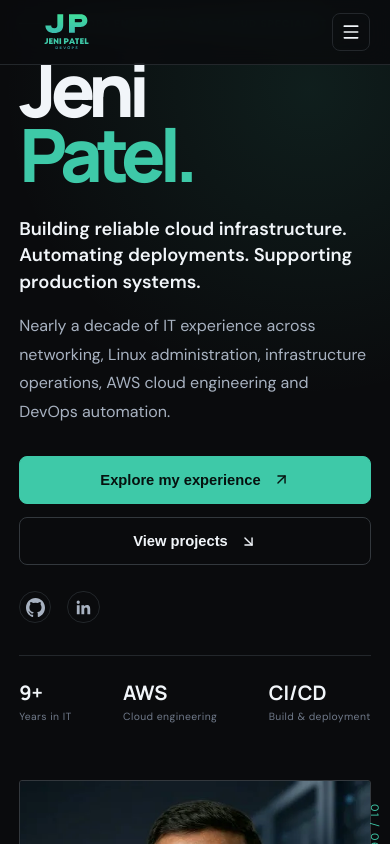
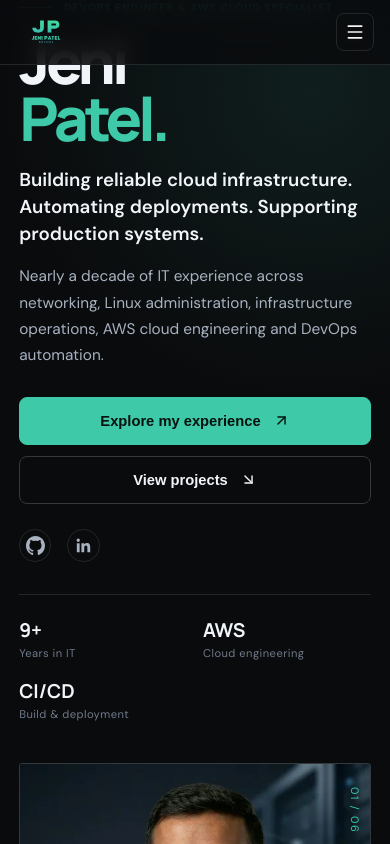
Before and after one commit to jenidevops30/portfolio, a React (Vite) app in the folder frontend/: page / in a window 390 px wide. Shown: the top 844 px of the page. Built offline with nearby package versions, Linux system fonts and the light colour scheme.

Commit message:
Fix responsive navigation and hero layouts across tablet and mobile

```diff
--- a/frontend/src/App.css
+++ b/frontend/src/App.css
@@ -1542,3 +1542,265 @@ h1, h2, h3, .editorial-name { font-family: 'Manrope', 'DM Sans', sans-serif; }
   .editorial-name { font-size: clamp(3.8rem, 17vw, 5rem); }
   .editorial-proof { flex-wrap: wrap; }
 }
+
+
+/* RESPONSIVE QA FIXES — tablet and narrow-mobile layouts */
+/* Keep the fixed header compact and prevent the brand mark from overlapping content. */
+nav {
+  padding-inline: clamp(1rem, 3vw, 2rem);
+}
+
+.logo-container {
+  flex: 0 0 auto;
+  min-width: 0;
+}
+
+.logo-container img {
+  width: auto;
+  height: 48px;
+  max-width: 100%;
+  margin: 0;
+  object-fit: contain;
+}
+
+.nav-inner {
+  min-width: 0;
+  gap: clamp(0.75rem, 2vw, 1.5rem);
+}
+
+.nav-links {
+  gap: clamp(0.8rem, 1.7vw, 1.5rem);
+}
+
+.nav-links a {
+  white-space: nowrap;
+  font-size: clamp(0.78rem, 0.9vw, 0.88rem);
+}
+
+.editorial-hero,
+.editorial-hero-inner,
+.editorial-copy,
+.editorial-portrait-wrap {
+  min-width: 0;
+}
+
+.editorial-hero {
+  position: relative;
+  scroll-margin-top: 64px;
+}
+
+.editorial-eyebrow {
+  max-width: 100%;
+  flex-wrap: wrap;
+  overflow-wrap: anywhere;
+}
+
+.editorial-name {
+  max-width: 100%;
+  overflow-wrap: anywhere;
+}
+
+.editorial-summary {
+  overflow-wrap: anywhere;
+}
+
+.editorial-proof > div {
+  min-width: 0;
+}
+
+.editorial-portrait-wrap {
+  justify-self: end;
+}
+
+.portrait-frame {
+  width: 100%;
+}
+
+@media (max-width: 900px) {
+  /* Tablet navigation switches before the seven-link row becomes crowded. */
+  .nav-links {
+    display: none;
+  }
+
+  .nav-actions .btn-primary {
+    display: none;
+  }
+
+  .nav-toggle-btn {
+    display: inline-flex;
+    flex: 0 0 auto;
+  }
+
+  .nav-mobile-panel {
+    position: fixed;
+    top: 64px;
+    left: 0;
+    right: 0;
+    z-index: 1001;
+    display: none;
+    flex-direction: column;
+    gap: 0.25rem;
+    max-height: calc(100dvh - 64px);
+    overflow-y: auto;
+    overscroll-behavior: contain;
+    padding: 1rem clamp(1rem, 4vw, 2rem) 1.5rem;
+    background: rgba(10, 11, 13, 0.98);
+    border-bottom: 1px solid var(--border);
+  }
+
+  .nav-mobile-panel.open {
+    display: flex;
+  }
+
+  .nav-mobile-panel a {
+    display: block;
+    padding: 0.8rem 0.25rem;
+    color: var(--text);
+    border-bottom: 1px solid var(--border);
+    font-size: 0.95rem;
+  }
+
+  .editorial-hero {
+    min-height: auto;
+    padding: 104px clamp(1.5rem, 4vw, 2.5rem) 3rem;
+  }
+
+  .editorial-hero-inner {
+    grid-template-columns: minmax(0, 1fr);
+    gap: 2.5rem;
+  }
+
+  .editorial-copy {
+    padding-block: 0;
+  }
+
+  .editorial-portrait-wrap {
+    justify-self: start;
+    width: min(100%, 420px);
+    max-width: 420px;
+  }
+
+  .portrait-index {
+    right: 0.5rem;
+  }
+}
+
+@media (max-width: 520px) {
+  .editorial-hero {
+    padding: 88px 1.2rem 2.5rem;
+  }
+
+  .editorial-eyebrow {
+    font-size: 0.65rem;
+    letter-spacing: 0.1em;
+    line-height: 1.5;
+    margin-bottom: 1.1rem;
+  }
+
+  .editorial-name {
+    font-size: clamp(3.5rem, 15.5vw, 5rem);
+    line-height: 0.94;
+    letter-spacing: -0.07em;
+    margin-bottom: 1.2rem;
+  }
+
+  .editorial-lead {
+    font-size: clamp(1.05rem, 4.8vw, 1.3rem);
+  }
+
+  .editorial-summary {
+    font-size: 0.96rem;
+    line-height: 1.7;
+  }
+
+  .editorial-actions {
+    display: grid;
+    grid-template-columns: minmax(0, 1fr);
+    gap: 0.7rem;
+  }
+
+  .editorial-actions button {
+    width: 100%;
+    min-width: 0;
+    justify-content: center;
+  }
+
+  .editorial-proof {
+    display: grid;
+    grid-template-columns: repeat(2, minmax(0, 1fr));
+    gap: 1rem;
+    justify-content: initial;
+  }
+
+  .editorial-proof div {
+    min-width: 0;
+  }
+
+  .editorial-proof strong {
+    font-size: 1.2rem;
+  }
+
+  .editorial-proof span {
+    font-size: 0.7rem;
+    line-height: 1.4;
+    overflow-wrap: anywhere;
+  }
+
+  .editorial-portrait-wrap {
+    width: 100%;
+  }
+
+  .portrait-caption {
+    flex-wrap: wrap;
+    font-size: 0.58rem;
+    letter-spacing: 0.08em;
+  }
+
+  .portrait-index {
+    right: 0.5rem;
+  }
+}
+
+@media (max-width: 380px) {
+  nav {
+    padding-inline: 0.85rem;
+  }
+
+  .nav-inner {
+    height: 60px;
+  }
+
+  .nav-mobile-panel {
+    top: 60px;
+    max-height: calc(100dvh - 60px);
+  }
+
+  .editorial-hero {
+    padding: 82px 1rem 2rem;
+  }
+
+  .editorial-name {
+    font-size: clamp(3.25rem, 15vw, 3.8rem);
+    letter-spacing: -0.065em;
+  }
+
+  .editorial-proof {
+    grid-template-columns: repeat(2, minmax(0, 1fr));
+    gap: 0.9rem 0.75rem;
+  }
+
+  .editorial-portrait-wrap {
+    max-width: 100%;
+  }
+
+  .portrait-index {
+    right: 0.4rem;
+  }
+}
+
+@media (prefers-reduced-motion: reduce) {
+  .editorial-copy > *,
+  .editorial-portrait-wrap {
+    animation: none !important;
+  }
+}
```
